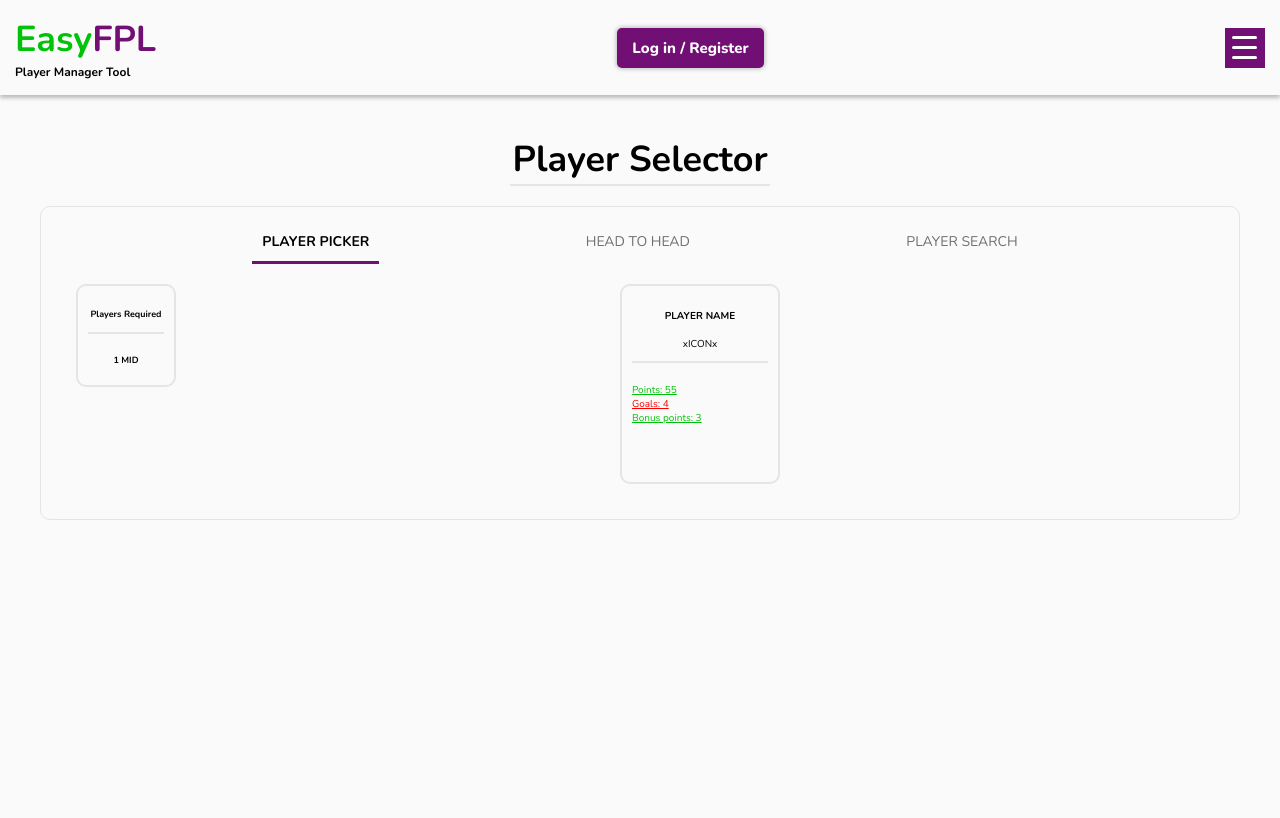
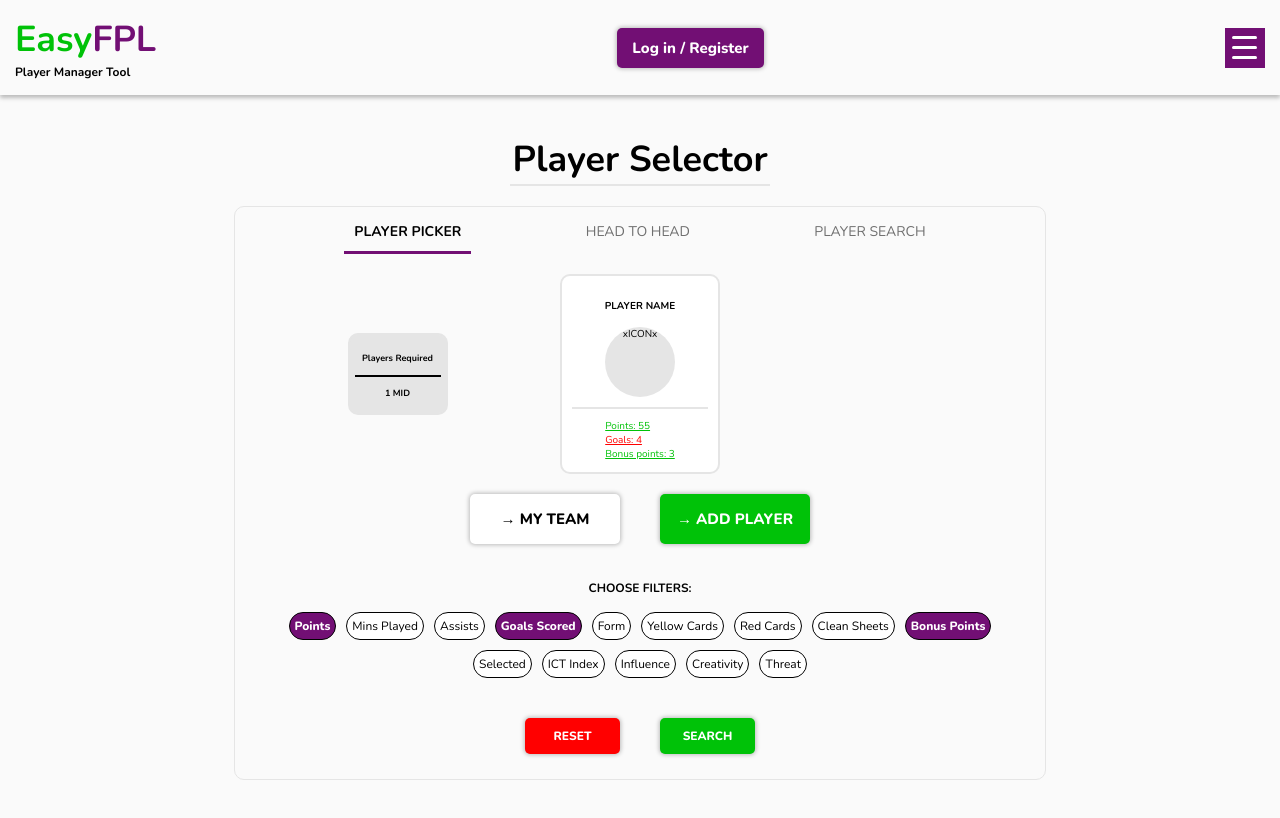
Before and after one commit to maslenm/easyfpl, a React (Create React App) app in the folder client/: page /player-selector in a window 1280 px wide. Built offline with nearby package versions, Linux system fonts and the light colour scheme.

Commit message:
further work on layout and styling of player picker page tab

```diff
--- a/client/src/components/PlayerSelector.js
+++ b/client/src/components/PlayerSelector.js
@@ -18,7 +18,7 @@ const PlayerSelector = () => (
         <div className="playerCard">
           <header className="playerCard__header">
             <h4>PLAYER NAME</h4>
-            <p>xICONx</p>
+            <p className="playerCard__image-placeholder">xICONx</p>
           </header>
           <div className="playerCard-content">
             <ul className="playerCard-content__search-filter-results">
@@ -43,6 +43,83 @@ const PlayerSelector = () => (
           </div>
         </div>
       </section>
+      <div className="tab-content__buttons">
+        <button className="btn btn--myTeam">&rarr; My Team</button>
+        <button className="btn btn--addPlayer">&rarr; Add Player</button>
+      </div>
+      <section className="filters">
+        <header className="filters-header">
+          <h4 className="filters-header__title">Choose Filters:</h4>
+        </header>
+        <div className="filters__content">
+          <input type="checkbox" id="points" name="points" hidden />
+          <label className="filters__btn filters__btn--active" for="points">
+            points
+          </label>
+          <input type="checkbox" id="mins played" name="mins played" hidden />
+          <label className="filters__btn" for="mins played">
+            mins played
+          </label>
+          <input type="checkbox" id="assists" name="assists" hidden />
+          <label className="filters__btn" for="assists">
+            assists
+          </label>
+          <input type="checkbox" id="goals scored" name="goals scored" hidden />
+          <label
+            className="filters__btn filters__btn--active"
+            for="goals scored"
+          >
+            goals scored
+          </label>
+          <input type="checkbox" id="form" name="form" hidden />
+          <label className="filters__btn" for="form">
+            form
+          </label>
+          <input type="checkbox" id="yellow cards" name="yellow cards" hidden />
+          <label className="filters__btn" for="yellow cards">
+            yellow cards
+          </label>
+          <input type="checkbox" id="red cards" name="red cards" hidden />
+          <label className="filters__btn" for="red cards">
+            red cards
+          </label>
+          <input type="checkbox" id="clean sheets" name="clean sheets" hidden />
+          <label className="filters__btn" for="clean sheets">
+            clean sheets
+          </label>
+          <input type="checkbox" id="bonus points" name="bonus points" hidden />
+          <label
+            className="filters__btn filters__btn--active"
+            for="bonus points"
+          >
+            bonus points
+          </label>
+          <input type="checkbox" id="selected" name="selected" hidden />
+          <label className="filters__btn" for="selected">
+            selected
+          </label>
+          <input type="checkbox" id="ICT index" name="ICT index" hidden />
+          <label className="filters__btn" for="ICT index">
+            ICT index
+          </label>
+          <input type="checkbox" id="influence" name="influence" hidden />
+          <label className="filters__btn" for="influence">
+            influence
+          </label>
+          <input type="checkbox" id="creativity" name="creativity" hidden />
+          <label className="filters__btn" for="creativity">
+            creativity
+          </label>
+          <input type="checkbox" id="threat" name="threat" hidden />
+          <label className="filters__btn" for="threat">
+            threat
+          </label>
+        </div>
+        <div className="search-reset-buttons">
+          <button className="btn btn--reset">Reset</button>
+          <button className="btn btn--search">Search</button>
+        </div>
+      </section>
     </section>
   </>
 );
--- a/client/src/styles/base/_typography.scss
+++ b/client/src/styles/base/_typography.scss
@@ -5,6 +5,22 @@
 
   &--start {
     font-size: 2.5rem;
+  }
+
+  &--addPlayer {
+    text-transform: uppercase;
+  }
+  &--myTeam {
+    text-transform: uppercase;
+  }
+
+  &--search {
+    text-transform: uppercase;
+    font-size: 1.2rem;
+  }
+  &--reset {
+    text-transform: uppercase;
+    font-size: 1.2rem;
   }
 }
 
@@ -109,3 +125,19 @@
   text-transform: uppercase;
   font-weight: $font-weight-bold;
 }
+
+.filters {
+  &__btn {
+    font-size: 1.2rem;
+    text-transform: capitalize;
+
+    &--active {
+      font-weight: $font-weight-xbold;
+    }
+  }
+}
+
+.filters-header__title {
+  font-size: 1.2rem;
+  text-transform: uppercase;
+}
--- a/client/src/styles/components/_buttons.scss
+++ b/client/src/styles/components/_buttons.scss
@@ -23,6 +23,7 @@
     margin: 0.2rem;
     place-self: center;
   }
+
   &--start {
     display: block;
     color: $color-white;
@@ -35,11 +36,41 @@
     background-color: $color-green-primary;
     margin: 1rem;
   }
+
   &--form-register {
     display: block;
     color: $color-white;
     background-color: $color-purple-primary;
     margin: 1rem;
+  }
+
+  &--addPlayer {
+    color: $color-white;
+    background-color: $color-green-primary;
+    margin: 2rem;
+    padding: 1.5rem;
+    width: 15rem;
+  }
+
+  &--myTeam {
+    color: $color-black;
+    background-color: $color-white;
+    margin: 2rem;
+    padding: 1.5rem;
+    width: 15rem;
+  }
+
+  &--search {
+    color: $color-white;
+    background-color: $color-green-primary;
+    margin: 2rem;
+    width: 9.5rem;
+  }
+  &--reset {
+    color: $color-white;
+    background-color: $color-stat-red;
+    margin: 2rem;
+    width: 9.5rem;
   }
 }
 
--- a/client/src/styles/pages/_playerSelector.scss
+++ b/client/src/styles/pages/_playerSelector.scss
@@ -18,7 +18,7 @@
   grid-row-start: 2;
   grid-column-start: 1;
   grid-column-end: -1;
-  padding: 1.5rem;
+  padding: 0.5rem;
   margin: 1rem;
   place-self: center;
   border: 1px solid $border-color-primary;
@@ -49,34 +49,61 @@
   display: grid;
   grid-template-rows: 1fr;
   grid-template-columns:
-    1fr repeat(8, minmax(min-content, 14rem))
+    1fr repeat(2, minmax(min-content, 6rem))
     1fr;
-  padding: 1rem;
+  grid-gap: 0.5rem;
+  padding-top: 1rem;
+
+  &__buttons {
+    display: flex;
+    place-content: center;
+    padding: 0 2rem;
+    margin: 0;
+  }
 }
 
 .playerCard {
   box-sizing: border-box;
-  grid-column-start: 5;
-  grid-column-end: 7;
+  grid-row-start: 1;
+  grid-row-end: 2;
+  grid-column-start: 2;
+  grid-column-end: 4;
   place-self: center;
   text-align: center;
   border: 2px solid $border-color-primary;
   border-radius: 10px;
   padding: 1rem;
-  margin: 1rem;
+  margin: 0;
+  margin-top: 1rem;
   min-width: 16rem;
   height: 20rem;
+  background-color: $color-white;
 
   &__header {
     border-bottom: 2px solid $border-color-primary;
     padding: 0;
   }
+
+  &__image-placeholder {
+    height: 7rem;
+    width: 7rem;
+    background-color: $border-color-primary;
+    border: none;
+    border-radius: 50%;
+    margin: 1rem auto;
+  }
 }
 
 .playerCard-content {
+  display: flex;
+  flex-direction: column;
+
   &__search-filter-results {
+    display: flex;
+    flex-direction: column;
+    place-self: center;
     list-style: none;
-    margin-top: 2rem;
+    margin: 1rem 0;
     padding: 0;
     text-align: left;
   }
@@ -87,24 +114,76 @@
   grid-row-end: 2;
   grid-column-start: 1;
   grid-column-end: 2;
-  place-self: start;
+  place-self: center;
   text-align: center;
   border: 2px solid $border-color-primary;
   border-radius: 10px;
-  padding: 1rem;
-  margin: 1rem;
+  padding: 0.5rem;
+  margin: 0;
+  margin-top: 1rem;
   min-width: 10rem;
   height: min-content;
+  background-color: $border-color-primary;
 
   &__header {
-    border-bottom: 2px solid $border-color-primary;
+    border-bottom: 2px solid $color-black;
     padding: 0;
   }
 }
 
 .required-players-content__players {
   list-style: none;
-  margin-top: 2rem;
+  margin-top: 1rem;
   padding: 0;
   text-align: center;
 }
+
+.filters {
+  display: grid;
+  grid-template-columns: repeat(4, minmax(min-content, 20rem));
+  place-content: center;
+
+  &__content {
+    grid-row-start: 2;
+    grid-row-end: 3;
+    grid-column-start: 1; // 2 desktop
+    grid-column-end: -1; // 4 desktop
+    grid-gap: 1rem;
+    display: flex;
+    flex-wrap: wrap;
+    justify-content: center;
+  }
+
+  &__btn {
+    // flex-basis: 5%;
+    padding: 0.5rem;
+    margin: 0rem;
+    background-color: $color-white;
+    color: $color-black;
+    border: 1px solid $color-black;
+    border-radius: 20px;
+    cursor: pointer;
+
+    &--active {
+      color: $color-white;
+      background-color: $color-purple-primary;
+    }
+  }
+}
+
+.filters-header {
+  grid-row-start: 1;
+  grid-row-end: 2;
+  grid-column-start: 2;
+  grid-column-end: 4;
+  place-self: center;
+}
+
+.search-reset-buttons {
+  grid-row-start: 3;
+  grid-row-end: 4;
+  grid-column-start: 2;
+  grid-column-end: 4;
+  place-self: center;
+  margin-top: 2rem;
+}
```
